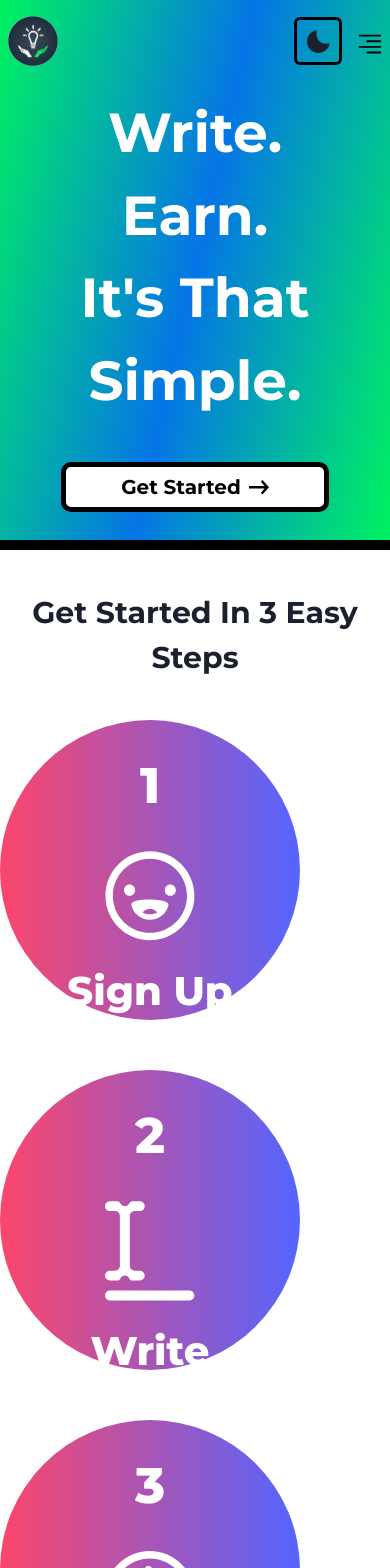
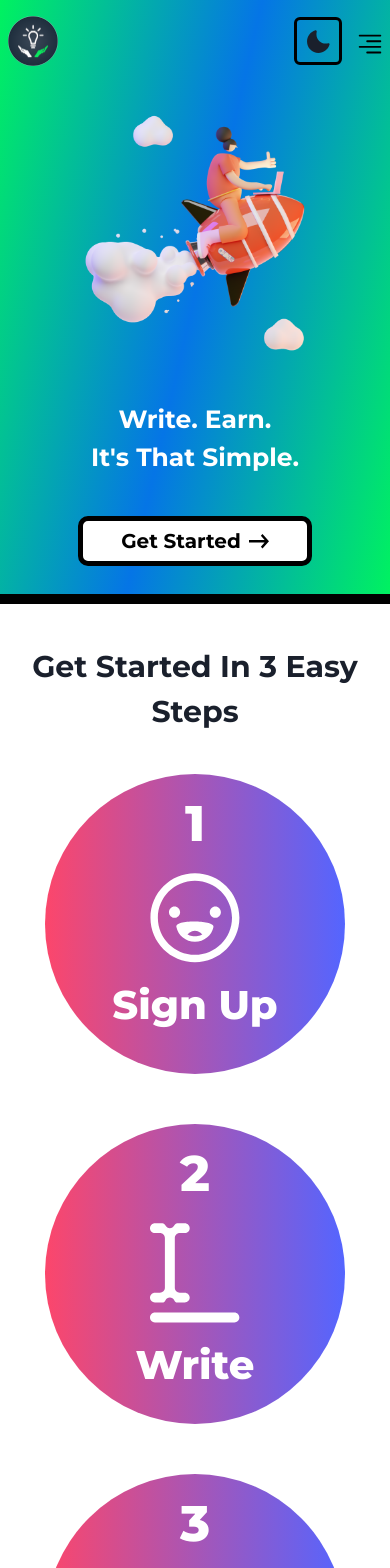
Before and after one commit to aditya1rawat/onpointsite2.0, a Next.js app: page / in a window 390 px wide. Shown: the top 1568 px of the page. Built offline with nearby package versions, Linux system fonts and the light colour scheme.

Commit message:
responsive stuff for a lot of parts

```diff
--- a/components/Landing/GetStarted.js
+++ b/components/Landing/GetStarted/GetStarted.js
@@ -1,161 +1,57 @@
 import { Box, chakra, useColorModeValue, Flex, Stack } from '@chakra-ui/react';
+import GetStartedItem from './GetStartedItem';
 
 export default function GetStarted() {
 	return (
 		<Box bg={useColorModeValue('white', 'black')}>
 			<Box>
-				<Flex fontSize={['30px', '40px']} fontWeight='700' my='10'>
 				<chakra.h1
-						textAlign={{
-							sm: 'center',
-							md: 'center',
-							lg: 'left',
-							xl: 'left',
-							base: 'center'
-						}}
-						ml={{
-							sm: 'unset',
-							md: 'unset',
-							lg: '16',
-							xl: '20',
-							base: 'unset'
-						}}
+					textAlign='center'
+					fontSize={['30px', '40px']}
+					fontWeight='700'
+					my='10'
 				>
 					Get Started In 3 Easy Steps
 				</chakra.h1>
-				</Flex>
 			</Box>
-			<Box pos='relative' width='100%' display='block'>
+
 			<Stack
 				direction={{
 					sm: 'column',
-						md: 'column',
+					md: 'row',
 					lg: 'row',
 					xl: 'row',
 					base: 'column'
 				}}
-					// width='100%'
-					justifyContent='center'
-					mx='auto'
 				spacing={{
 					sm: '50px',
-						md: '75px',
+					md: '25px',
 					lg: '75px',
 					xl: '100px',
 					base: '50px'
 				}}
-					my='5'
+				width='100%'
+				mx='auto'
+				justifyContent='center'
+				alignItems='center'
 			>
-					<GetStartedThing
+				<GetStartedItem
 					number={1}
 					icon={<SmileIcon />}
 					step={'Sign Up'}
 				/>
 
-					<GetStartedThing
-						number={2}
-						icon={<EditIcon />}
-						step={'Write'}
-					/>
+				<GetStartedItem number={2} icon={<EditIcon />} step={'Write'} />
 
-					<GetStartedThing
-						number={3}
-						icon={<ClockIcon />}
-						step={'Earn'}
-					/>
+				<GetStartedItem number={3} icon={<ClockIcon />} step={'Earn'} />
 			</Stack>
-			</Box>
 		</Box>
 	);
 }
 
-const Thingy = () => {
-	return (
-		<Box
-			pt={{ xl: '150px', base: '50px' }}
-			transform={{ xl: 'none', base: 'rotate(90deg)' }}
-		>
-			<svg
-				width='150'
-				height='31'
-				viewBox='0 0 263 31'
-				fill='none'
-				xmlns='http://www.w3.org/2000/svg'
-			>
-				<path
-					fill-rule='evenodd'
-					clip-rule='evenodd'
-					d='M0 16C0 14.3431 0.447715 13 1 13H117C117.552 13 118 14.3431 118 16C118 17.6569 117.552 19 117 19H1C0.447715 19 0 17.6569 0 16Z'
-					fill='#09E85E'
-				/>
-				<path
-					fill-rule='evenodd'
-					clip-rule='evenodd'
-					d='M123.622 0.648549C122.793 1.51328 122.793 2.91529 123.622 3.78002L134.87 15.5L123.622 27.22C122.793 28.0847 122.793 29.4867 123.622 30.3515C124.452 31.2162 125.798 31.2162 126.628 30.3515L139.378 17.0657C140.207 16.201 140.207 14.799 139.378 13.9343L126.628 0.648549C125.798 -0.216183 124.452 -0.216183 123.622 0.648549Z'
-					fill='#09E85E'
-				/>
-				<path
-					fill-rule='evenodd'
-					clip-rule='evenodd'
-					d='M145 16C145 14.3431 145.448 13 146 13H262C262.552 13 263 14.3431 263 16C263 17.6569 262.552 19 262 19H146C145.448 19 145 17.6569 145 16Z'
-					fill='#09E85E'
-				/>
-			</svg>
-		</Box>
-	);
-};
-
-export const GetStartedThing = ({ number, icon, step }) => {
-	return (
-		<Box
-			borderRadius='500px'
-			bgGradient='linear(to-r, #FC466B,#5465FF)'
-			width={{
-				sm: '300px',
-				md: '300px',
-				lg: '275px',
-				xl: '325px',
-				base: '300px'
-			}}
-			height={{
-				sm: '300px',
-				md: '300px',
-				lg: '275px',
-				xl: '325px',
-				base: '300px'
-			}}
-			transition='all 0.2s ease-in-out'
-			_hover={{
-				transform: 'scale(1.02)'
-			}}
-			zIndex='2'
-			color='white'
-		>
-			<chakra.h1
-				my='4'
-				py='3'
-				fontSize='50px'
-				textAlign='center'
-				fontWeight='extrabold'
-			>
-				{number}
-			</chakra.h1>
-			<Box>{icon}</Box>
-			<chakra.h1
-				mt='5'
-				fontSize='40px'
-				textAlign='center'
-				fontWeight='extrabold'
-			>
-				{step}
-			</chakra.h1>
-		</Box>
-	);
-};
-
 const SmileIcon = () => {
 	return (
-		<Box width='100%' display='flex' mx='auto' justifyContent='center'>
+		<Box mx='auto' justifyContent='center'>
 			<svg
 				width='90'
 				height='90'
@@ -175,7 +71,7 @@ const SmileIcon = () => {
 };
 const EditIcon = () => {
 	return (
-		<Box width='100%' display='flex' mx='auto' justifyContent='center'>
+		<Box mx='auto' justifyContent='center'>
 			<svg
 				width='90'
 				height='100'
@@ -193,7 +89,7 @@ const EditIcon = () => {
 };
 const ClockIcon = () => {
 	return (
-		<Box width='100%' display='flex' mx='auto' justifyContent='center'>
+		<Box mx='auto' justifyContent='center'>
 			<svg
 				width='90'
 				height='90'
--- /dev/null
+++ b/components/Landing/GetStarted/GetStartedItem.js
@@ -0,0 +1,72 @@
+import { Box, Stack, chakra } from '@chakra-ui/react';
+
+export default function GetStartedItem({ number, icon, step }) {
+	return (
+		<Box
+			borderRadius={{
+				sm: '500px',
+				md: '25px',
+				lg: '500px',
+				xl: '500px',
+				base: '500px'
+			}}
+			bgGradient='linear(to-r, #FC466B,#5465FF)'
+			width={{
+				sm: '300px',
+				md: '225px',
+				lg: '275px',
+				xl: '325px',
+				base: '300px'
+			}}
+			height={{
+				sm: '300px',
+				md: '275px',
+				lg: '275px',
+				xl: '325px',
+				base: '300px'
+			}}
+			transition='all 0.2s ease-in-out'
+			_hover={{
+				transform: 'scale(1.02)'
+			}}
+			color='white'
+			justifyContent='center'
+		>
+			<Stack
+				alignItems='center'
+				justifyContent='center'
+				spacing={{
+					sm: '3',
+					md: '5',
+					lg: '3',
+					xl: '8',
+					base: '3'
+				}}
+				direction='column'
+			>
+				<chakra.h1
+					fontSize='50px'
+					textAlign='center'
+					fontWeight='extrabold'
+					mt={{
+						sm: '3',
+						md: 'unset',
+						lg: '1',
+						xl: '2',
+						base: '3'
+					}}
+				>
+					{number}
+				</chakra.h1>
+				<Box>{icon}</Box>
+				<chakra.h1
+					fontSize='40px'
+					textAlign='center'
+					fontWeight='extrabold'
+				>
+					{step}
+				</chakra.h1>
+			</Stack>
+		</Box>
+	);
+}
--- a/components/Landing/Hero.js
+++ b/components/Landing/Hero.js
@@ -4,9 +4,11 @@ import {
 	chakra,
 	HStack,
 	Stack,
+	Img,
 	useColorModeValue
 } from '@chakra-ui/react';
 import Logo from '../../public/Logo.png';
+import HeroRocket from '../../public/HeroRocket.png';
 import Image from 'next/image';
 
 export default function Hero() {
@@ -22,14 +24,33 @@ export default function Hero() {
 				'10px solid white'
 			)}
 		>
-			<Stack direction={['column', 'column', 'row']}>
+			<Stack
+				direction={{
+					sm: 'column-reverse',
+					md: 'column',
+					lg: 'row',
+					xl: 'row',
+					base: 'column-reverse'
+				}}
+				alignItems='center'
+			>
 				<Box
-					pt={['16', '36']}
-					pl={['0', '5']}
-					alignItems='center'
+					pt={{
+						sm: '6',
+						md: '32',
+						lg: '20',
+						xl: '12',
+						base: '0'
+					}}
+					pl={{
+						sm: 'unset',
+						md: 'unset',
+						lg: '5',
+						xl: '8',
+						base: 'unset'
+					}}
 					display='block'
-					mx='auto'
-					width='80%'
+					width='70%'
 				>
 					<Box
 						textAlign={{
@@ -39,13 +60,12 @@ export default function Hero() {
 							xl: 'left',
 							base: 'center'
 						}}
-						fontSize={['55px', '65px', '75px']}
-						fontsize={{
-							sm: '55px',
-							md: '65px',
-							lg: '75px',
+						fontSize={{
+							sm: '75px',
+							md: '75px',
+							lg: '70px',
 							xl: '75px',
-							base: '55px'
+							base: '25px'
 						}}
 						fontWeight='bold'
 						color='white'
@@ -62,6 +82,7 @@ export default function Hero() {
 							base: '100%'
 						}}
 						mx='auto'
+						justifyContent='center'
 						mt='10'
 						border='5px solid black'
 						boxSizing='border-box'
@@ -77,18 +98,23 @@ export default function Hero() {
 					</Button>
 				</Box>
 				<Box
-					pt={['6', '20']}
+					pt={{
+						sm: '6',
+						md: '6',
+						lg: '20',
+						xl: '14',
+						base: '6'
+					}}
 					// pr={['-1', '16']}
 					display={{
-						sm: 'none',
-						md: 'none',
+						sm: 'unset',
+						md: 'unset',
 						lg: 'unset',
 						xl: 'unset',
-						base: 'none'
+						base: 'unset'
 					}}
 				>
-					<OnPointLogo />
-					{/* <Image src={Logo} width='500px' height='500px' /> */}
+					<Image src={HeroRocket} width='750px' height='750px' />
 				</Box>
 			</Stack>
 		</Box>
--- a/pages/index.js
+++ b/pages/index.js
@@ -3,7 +3,7 @@ import Head from 'next/head';
 import Features from '../components/Landing/Features/Features';
 import Hero from '../components/Landing/Hero';
 import Navbar from '../components/Landing/Navbar/Navbar';
-import GetStarted from '../components/Landing/GetStarted';
+import GetStarted from '../components/Landing/GetStarted/GetStarted';
 import Categories from '../components/Landing/Features/CategoriesWriters/Categories';
 import Writers from '../components/Landing/Features/CategoriesWriters/Writers';
 // import Stats from '../components/Landing/Features/Stats/Stats';
```
Also changed, not shown: public/HeroRocket.png (added). Lines whose indentation alone changed are shown as unchanged.
